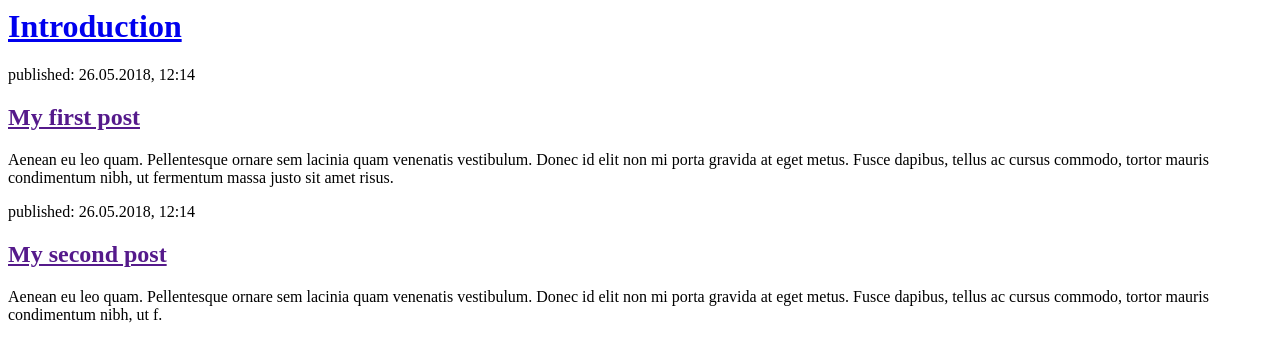
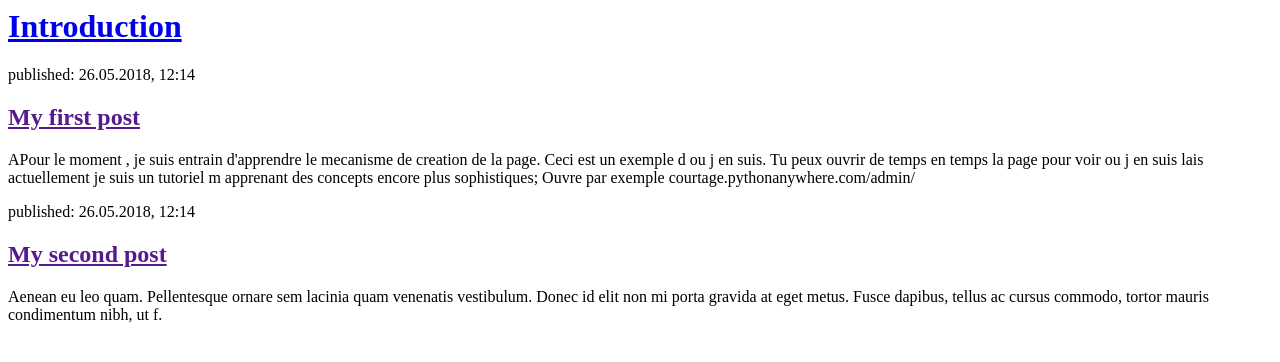
Before and after one commit to bdiop1/my-first-blog, a Django app: page / in a window 1280 px wide. Shown: the top 362 px of the page. Run offline with Django 3.2, Linux system fonts and the light colour scheme.

Commit message:
update for mame f

```diff
--- a/blog/templates/blog/post_list.html
+++ b/blog/templates/blog/post_list.html
@@ -10,7 +10,7 @@
         <div>
             <p>published: 26.05.2018, 12:14</p>
             <h2><a href="">My first post</a></h2>
-            <p>Aenean eu leo quam. Pellentesque ornare sem lacinia quam venenatis vestibulum. Donec id elit non mi porta gravida at eget metus. Fusce dapibus, tellus ac cursus commodo, tortor mauris condimentum nibh, ut fermentum massa justo sit amet risus.</p>
+            <p>APour le moment , je suis entrain d'apprendre le mecanisme de creation de la page. Ceci est un exemple d ou j en suis. Tu peux ouvrir de temps en temps la page pour voir ou j en suis lais actuellement je suis un tutoriel m apprenant des concepts encore plus sophistiques; Ouvre par exemple courtage.pythonanywhere.com/admin/</p>
         </div>
 
         <div>
```
